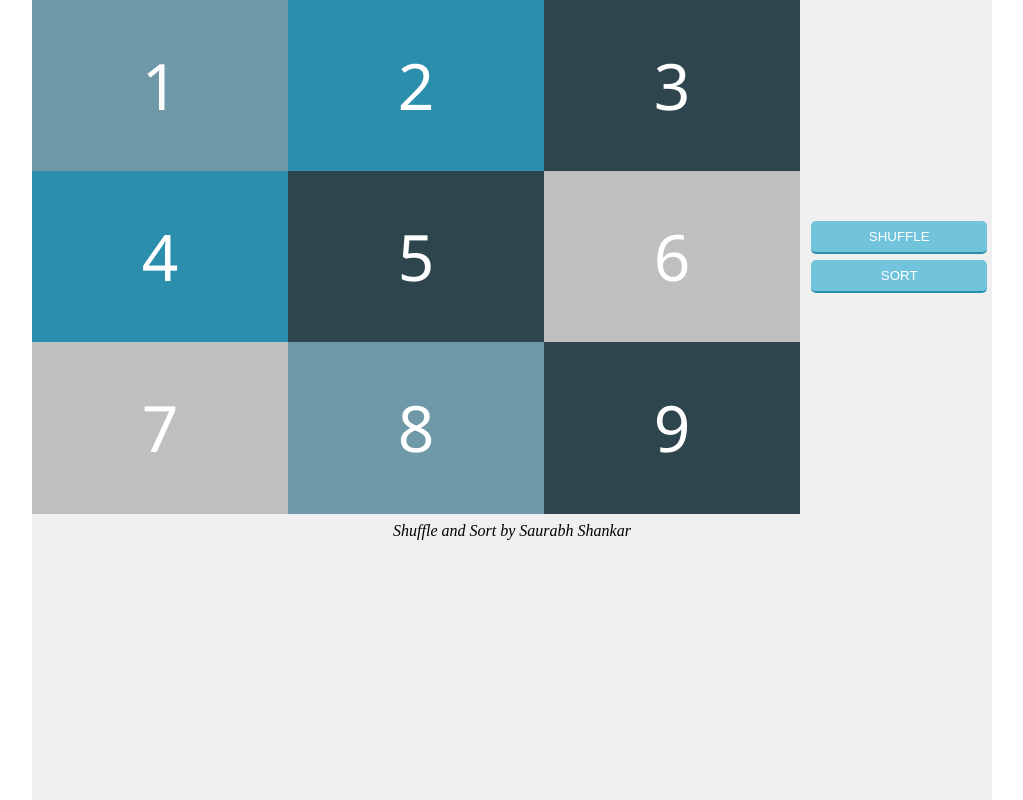
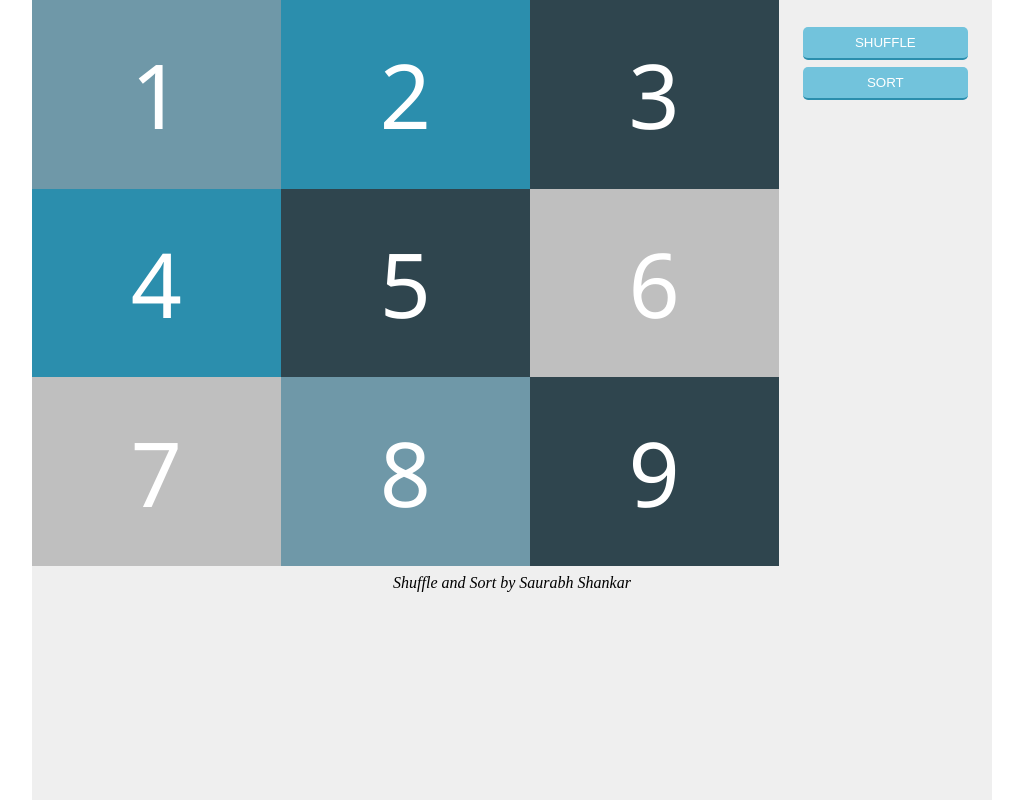
Before and after one commit to sshankar02/shuffleSort, a plain HTML site: page index.html in a window 1280 px wide. Shown: the whole page, without its empty margins (128-1151 px from the left). Drawn offline with Linux system fonts and the light colour scheme.

Commit message:
completed assignment

```diff
--- a/index.css
+++ b/index.css
@@ -28,6 +28,13 @@ button {
   border-bottom: 2px solid #2b8ead;
   border-radius: 5px;
   outline: none;
+  cursor: pointer;
+}
+button:hover {
+  background-color: #2b8ead;
+}
+button:active {
+  background-color: #72c3dc;
 }
 
 /* button controls */
@@ -64,27 +71,27 @@ button {
   height: 100%;
   width: 100%;
   display: inline-block;
-  content: attr(numColor);
+  content: "";
   background-color: var(--color);
 }
 
 @media (min-width: 376px) {
   .container {
-    grid-template-columns: 4fr 1fr;
+    grid-template-columns: 7fr 2fr;
     grid-template-rows: unset;
     grid-template-areas: "cardGrid actionGrid" "credits credits";
     background-color: #efefef;
   }
   .action-controls {
     grid-area: actionGrid;
-    margin: auto 0.5rem;
+    margin: 1.5rem;
   }
   .cardGrid {
     grid-area: cardGrid;
     gap: 0rem;
     margin: 0;
     grid-template-columns: repeat(3, 1fr);
-    grid-auto-rows: minmax(4rem, 1fr);
+    grid-auto-rows: 1fr;
   }
   .cardGrid div {
     justify-content: start;
@@ -93,13 +100,12 @@ button {
     grid-template-columns: 1fr;
     text-align: center;
     color: #fff;
-    font-size: 4rem;
+    font-size: 7vw;
     font-family: "Segoe UI", Tahoma, Geneva, Verdana, sans-serif;
     z-index: 2;
     position: relative;
   }
   .cardGrid div:before {
-    /* display: none; */
     position: absolute;
     z-index: -1;
   }
@@ -108,6 +114,6 @@ button {
   }
   button {
     width: 100%;
-    margin: 0.2rem;
+    margin: 0.2rem 0;
   }
 }
--- a/index.html
+++ b/index.html
@@ -13,15 +13,15 @@
         <button onclick="sort()">SORT</button>
       </div>
       <div class="cardGrid">
-        <div></div>
-        <div></div>
-        <div></div>
-        <div></div>
-        <div></div>
-        <div></div>
-        <div></div>
-        <div></div>
-        <div></div>
+        <div class="one"></div>
+        <div class="two"></div>
+        <div class="three"></div>
+        <div class="four"></div>
+        <div class="five"></div>
+        <div class="six"></div>
+        <div class="seven"></div>
+        <div class="eight"></div>
+        <div class="nine"></div>
       </div>
       <span class="credits">Shuffle and Sort by Saurabh Shankar</span>
     </div>
--- a/index.js
+++ b/index.js
@@ -1,3 +1,4 @@
+// Defining initial state
 initialState = {
   1: "#6F98A8",
   2: "#2B8EAD",
@@ -9,27 +10,52 @@ initialState = {
   8: "#6F98A8",
   9: "#2F454E",
 };
+const initialStateNums = Object.keys(initialState);
 
-sort = () => {
-  let nums = document.querySelectorAll(".cardGrid div");
-  assignNums(initialState, nums);
+// setting card position and background
+const assignNumsAndBackground = (_nums) => {
+  // working with nums array immutably
+  const nums = _nums;
+  const arrElements = document.querySelectorAll(".cardGrid div");
+  nums.forEach((val, index) => {
+    arrElements[index].innerHTML = val;
+    arrElements[index].style.setProperty("--color", initialState[val]);
+  });
 };
 
-shuffle = () => {
-  alert("shuffle");
+// get shuffled order of nums
+const getShuffledNum = (nums) => {
+  // working with nums array immutably
+  const orderedNums = nums;
+  const shuffledNums = [];
+  // Get unique array of card numbers
+  while (shuffledNums.length !== orderedNums.length) {
+    const random = parseInt(Math.random() * 10); // since Math.random returns floating point and we need single digit integer value
+    if (random && !shuffledNums.includes(random)) {
+      shuffledNums.push(random);
+    }
+  }
+  console.log(shuffledNums);
+  return shuffledNums;
+};
+
+/**
+ * Sort click handler
+ */
+const sort = () => {
+  // Reset to initial state
+  assignNumsAndBackground(initialStateNums);
+};
+
+/**
+ * Shuffle click handler
+ */
+const shuffle = () => {
+  // Shuffle cards
+  assignNumsAndBackground(getShuffledNum(initialStateNums));
 };
 
 window.onload = function () {
-  let nums = document.querySelectorAll(".cardGrid div");
-  assignNums(initialState, nums);
+  const nums = document.querySelectorAll(".cardGrid div");
+  assignNumsAndBackground(initialStateNums);
 };
-
-assignNums = (_numObj, arrElements) => {
-  let numObj = Object.keys(initialState);
-  arrElements.forEach((element, index) => {
-    element.innerHTML = numObj[index];
-    // element.style.backgroundColor = _numObj[index + 1];
-    // let color = _numObj[index + 1];
-    element.style.setProperty("--color", _numObj[index + 1]);
-  });
-};
```
